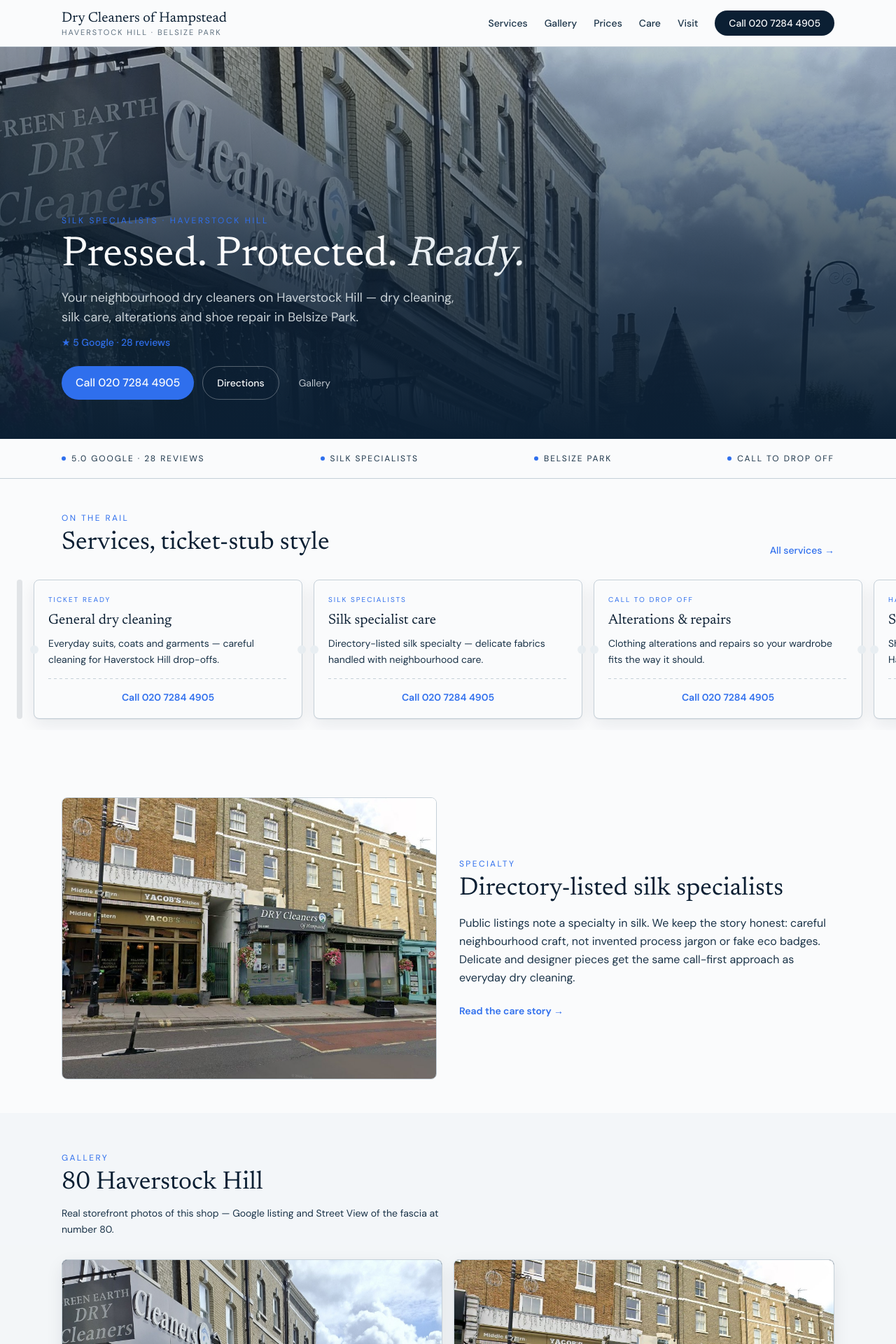
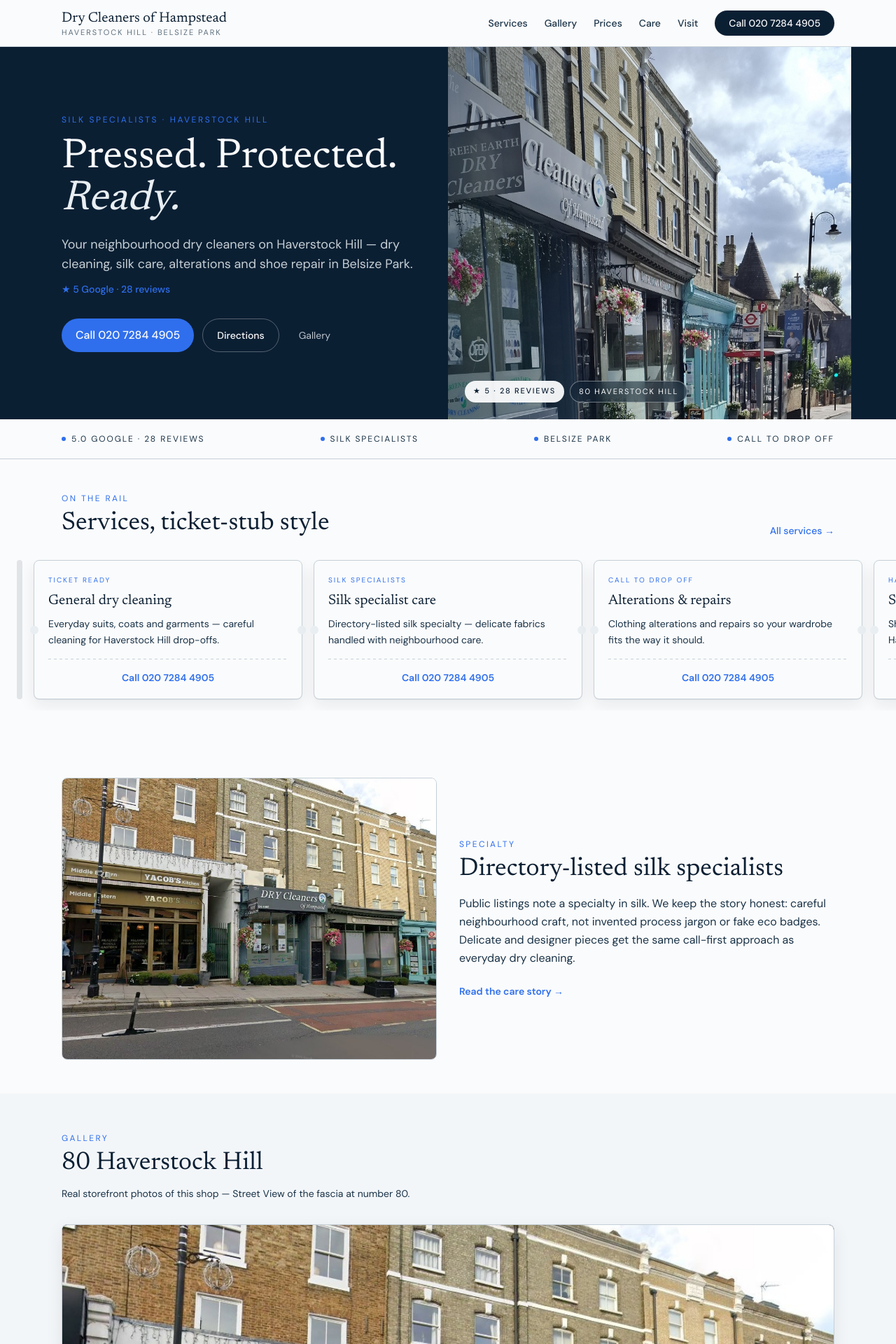
Before and after one commit to AndroidKrayze/dry-cleaners-hampstead-demo, a Next.js app: page /dry-cleaners-hampstead-demo/ in a window 1280 px wide. Shown: the top 1920 px of the page at 70% size. Built offline with nearby package versions, Linux system fonts and the light colour scheme.

Commit message:
Restore split hero; make gallery full-width
Bring back the text + storefront split layout. Single gallery
shot spans full width so no empty right column.

```diff
--- a/src/app/page.tsx
+++ b/src/app/page.tsx
@@ -10,27 +10,17 @@ import { Gallery } from "@/components/Gallery";
 export default function HomePage() {
   return (
     <>
-      <section className="relative isolate overflow-hidden bg-ink text-crisp">
-        <div className="relative">
-          {/* eslint-disable-next-line @next/next/no-img-element */}
-          <img
-            src={withBase("/assets/hero.jpg")}
-            alt="Dry Cleaners of Hampstead storefront at 80 Haverstock Hill"
-            className="h-[46vh] w-full object-cover object-[center_35%] sm:h-[58vh] lg:h-[70vh]"
-          />
-          <div
-            className="absolute inset-0 bg-gradient-to-t from-ink via-ink/70 to-ink/25"
-            aria-hidden
-          />
-          <div className="absolute inset-x-0 bottom-0 mx-auto max-w-6xl px-4 pb-10 pt-24 sm:px-6 sm:pb-14">
+      <section className="relative overflow-hidden bg-ink text-crisp">
+        <div className="relative mx-auto grid max-w-6xl gap-0 lg:grid-cols-2 lg:items-stretch">
+          <div className="relative z-10 flex flex-col justify-center px-4 py-14 sm:px-6 lg:py-24">
             <p className="text-xs uppercase tracking-[0.22em] text-cobalt">
               Silk specialists · Haverstock Hill
             </p>
-            <h1 className="mt-3 max-w-3xl font-display text-4xl leading-tight sm:text-5xl lg:text-6xl">
+            <h1 className="mt-4 font-display text-4xl leading-tight sm:text-5xl lg:text-6xl">
               Pressed. Protected.{" "}
               <span className="italic text-mist">Ready.</span>
             </h1>
-            <p className="mt-4 max-w-xl text-base leading-relaxed text-mist/85 sm:text-lg">
+            <p className="mt-5 max-w-xl text-base leading-relaxed text-mist/85 sm:text-lg">
               Your neighbourhood dry cleaners on Haverstock Hill — dry cleaning,
               silk care, alterations and shoe repair in Belsize Park.
             </p>
@@ -38,7 +28,7 @@ export default function HomePage() {
               ★ {siteConfig.rating.value} Google · {siteConfig.rating.count}{" "}
               reviews
             </p>
-            <div className="mt-6 flex flex-wrap gap-3">
+            <div className="mt-8 flex flex-wrap gap-3">
               <CallLink className="!bg-cobalt hover:!bg-cobalt/90">
                 Call {siteConfig.phoneDisplay}
               </CallLink>
@@ -58,8 +48,30 @@ export default function HomePage() {
               </a>
             </div>
           </div>
+
+          <div className="relative h-[42vh] min-h-[240px] sm:h-[48vh] lg:h-auto lg:min-h-full">
+            {/* eslint-disable-next-line @next/next/no-img-element */}
+            <img
+              src={withBase("/assets/hero.jpg")}
+              alt="Dry Cleaners of Hampstead storefront at 80 Haverstock Hill"
+              className="absolute inset-0 h-full w-full object-cover object-[center_35%]"
+            />
+            <div
+              className="absolute inset-0 bg-gradient-to-t from-ink/50 via-transparent to-transparent lg:bg-gradient-to-r lg:from-ink/40 lg:via-transparent lg:to-transparent"
+              aria-hidden
+            />
+            <div className="absolute bottom-4 left-4 right-4 flex flex-wrap gap-2 sm:bottom-6 sm:left-6">
+              <span className="rounded-full bg-crisp/95 px-3 py-1.5 text-[11px] font-medium uppercase tracking-[0.16em] text-ink">
+                ★ {siteConfig.rating.value} · {siteConfig.rating.count} reviews
+              </span>
+              <span className="rounded-full border border-crisp/40 bg-ink/50 px-3 py-1.5 text-[11px] uppercase tracking-[0.16em] text-crisp backdrop-blur">
+                80 Haverstock Hill
+              </span>
+            </div>
+          </div>
         </div>
       </section>
+
 
       <section
         className="border-b border-hairline bg-crisp"
--- a/src/components/Gallery.tsx
+++ b/src/components/Gallery.tsx
@@ -4,7 +4,9 @@ import { siteConfig } from "@/lib/site.config";
 import { withBase } from "@/lib/paths";
 
 export function Gallery() {
-  const shots = siteConfig.photos;
+  const shots = siteConfig.photos.filter((p) => p.file !== "hero.jpg");
+
+  if (shots.length === 0) return null;
 
   return (
     <section
@@ -21,11 +23,11 @@ export function Gallery() {
           80 Haverstock Hill
         </h2>
         <p className="mt-3 max-w-xl text-sm leading-relaxed text-ink-mute">
-          Real storefront photos of this shop — Google listing and Street View of
-          the fascia at number 80.
+          Real storefront photos of this shop — Street View of the fascia at
+          number 80.
         </p>
 
-        <div className="mt-8 grid gap-3 sm:gap-4 md:grid-cols-2">
+        <div className="mt-8 grid grid-cols-1 gap-3 sm:gap-4">
           {shots.map((shot) => (
             <figure
               key={shot.file}
```
